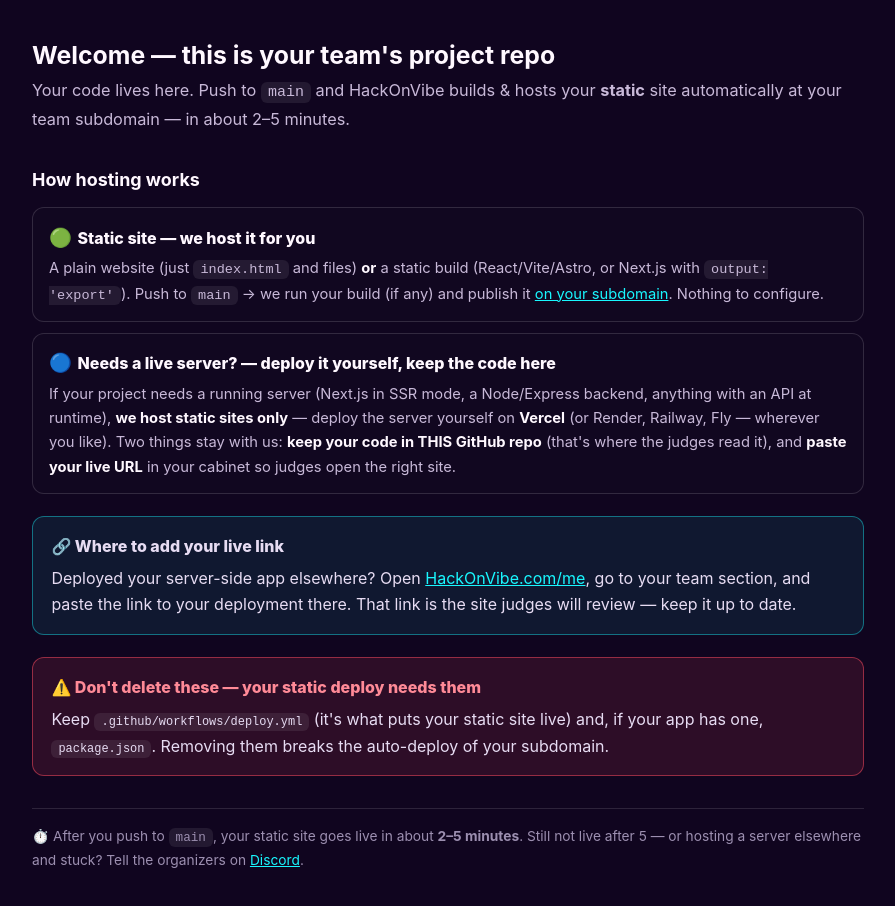
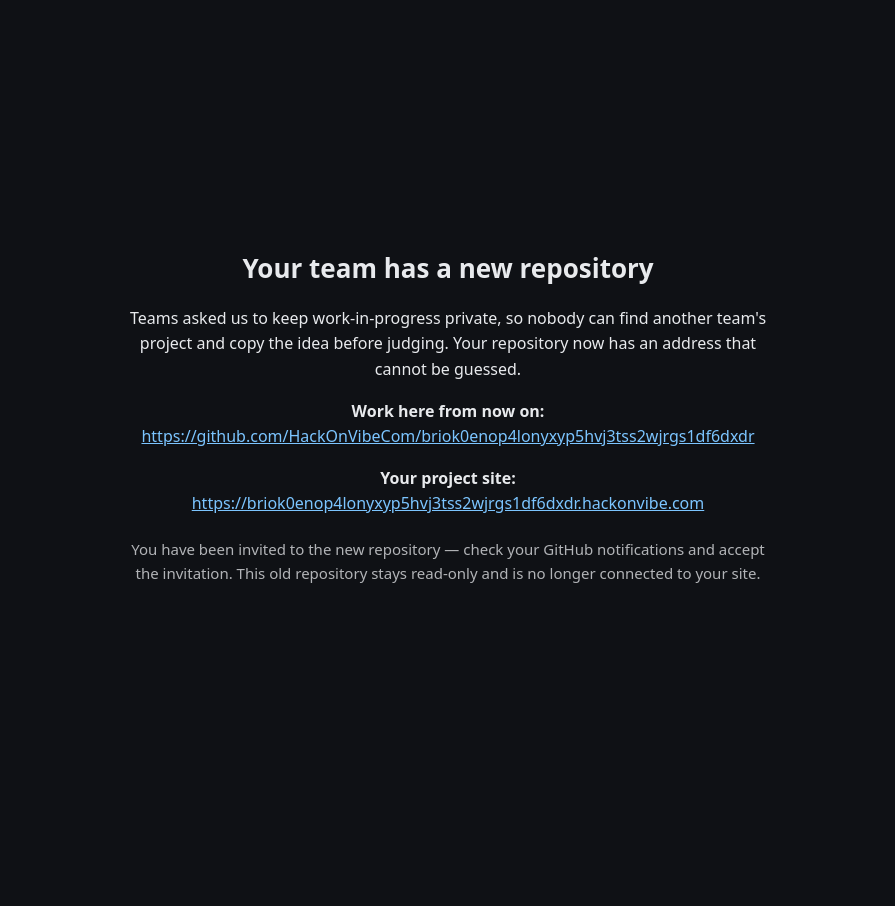
Before and after one commit to HackOnVibeCom/2026-08-upcoa-governance, a plain HTML site: page index.html in a window 1280 px wide. Shown: the whole page, without its empty margins (192-1087 px from the left). After the commit the page ends 848 px from the top, so only its background shows below. Drawn offline with Linux system fonts and the light colour scheme.

Commit message:
notice: team repository moved to a private address

```diff
--- a/index.html
+++ b/index.html
@@ -1,55 +1,21 @@
 <!doctype html>
-<html lang="en">
-<head><meta charset="utf-8"><meta name="viewport" content="width=device-width, initial-scale=1"><title>HackOnVibe — how we host your project</title>
+<html lang="en"><head><meta charset="utf-8" />
+<meta name="viewport" content="width=device-width, initial-scale=1" />
+<title>This team repository has moved</title>
 <style>
-body{margin:0;min-height:100vh;background:#10051f;color:#fff8ff;font-family:Inter,system-ui,sans-serif;padding:2.5rem 1.25rem;line-height:1.65}
-main{max-width:52rem;margin:0 auto}
-h1{font-size:1.55rem;margin:0 0 .4rem;line-height:1.25}
-.sub{color:#c8b9d8;font-size:1.02rem;margin:0 0 1.8rem}
-h2{font-size:1.12rem;margin:2rem 0 .8rem}
-p{color:#e7dcf3;margin:0 0 1rem}
-a{color:#19f7ff;word-break:break-word}
-code{background:rgba(255,255,255,.08);padding:2px 7px;border-radius:6px;font-size:.92em}
-ul.builds{list-style:none;padding:0;margin:0 0 1rem;display:grid;gap:.7rem}
-ul.builds li{border:1px solid rgba(255,255,255,.14);background:rgba(19,9,34,.6);border-radius:12px;padding:.85rem 1rem}
-.bt{font-weight:800;font-size:1rem}
-.bt .em{font-size:1.15rem;margin-right:.35rem}
-.trig{color:#c8b9d8;font-size:.92rem;margin:.25rem 0 0}
-.trig b{color:#fff8ff}
-.note{border-radius:12px;padding:1rem 1.15rem;margin:1.4rem 0 0}
-.note.info{border:1px solid rgba(25,247,255,.4);background:rgba(25,247,255,.08)}
-.note.warn{border:1px solid rgba(255,77,97,.5);background:rgba(255,77,97,.12)}
-.note .nt{font-weight:800;margin:0 0 .35rem;display:flex;align-items:center;gap:.4rem}
-.note.warn .nt{color:#ff8a97}
-.foot{color:#9c8fb0;font-size:.86rem;margin:2rem 0 0;padding-top:1rem;border-top:1px solid rgba(255,255,255,.12)}
-</style>
-</head>
-<body><main>
-<h1>Welcome — this is your team's project repo</h1>
-<p class="sub">Your code lives here. Push to <code>main</code> and HackOnVibe builds &amp; hosts your <b>static</b> site automatically at your team subdomain — in about 2&ndash;5 minutes.</p>
-
-<h2>How hosting works</h2>
-<ul class="builds">
-  <li>
-    <div class="bt"><span class="em">🟢</span>Static site &mdash; we host it for you</div>
-    <p class="trig">A plain website (just <code>index.html</code> and files) <b>or</b> a static build (React/Vite/Astro, or Next.js with <code>output: 'export'</code>). Push to <code>main</code> &rarr; we run your build (if any) and publish it <a href="/">on your subdomain</a>. Nothing to configure.</p>
-  </li>
-  <li>
-    <div class="bt"><span class="em">🔵</span>Needs a live server? &mdash; deploy it yourself, keep the code here</div>
-    <p class="trig">If your project needs a running server (Next.js in SSR mode, a Node/Express backend, anything with an API at runtime), <b>we host static sites only</b> &mdash; deploy the server yourself on <b>Vercel</b> (or Render, Railway, Fly &mdash; wherever you like). Two things stay with us: <b>keep your code in THIS GitHub repo</b> (that's where the judges read it), and <b>paste your live URL</b> in your cabinet so judges open the right site.</p>
-  </li>
-</ul>
-
-<div class="note info">
-  <p class="nt">🔗 Where to add your live link</p>
-  <p style="margin:0">Deployed your server-side app elsewhere? Open <a href="https://hackonvibe.com/me">HackOnVibe.com/me</a>, go to your team section, and paste the link to your deployment there. That link is the site judges will review &mdash; keep it up to date.</p>
-</div>
-
-<div class="note warn">
-  <p class="nt">⚠️ Don't delete these &mdash; your static deploy needs them</p>
-  <p style="margin:0">Keep <code>.github/workflows/deploy.yml</code> (it's what puts your static site live) and, if your app has one, <code>package.json</code>. Removing them breaks the auto-deploy of your subdomain.</p>
-</div>
-
-<p class="foot">⏱️ After you push to <code>main</code>, your static site goes live in about <b>2&ndash;5 minutes</b>. Still not live after 5 &mdash; or hosting a server elsewhere and stuck? Tell the organizers on <a href="https://discord.gg/tU6NqSaS8">Discord</a>.</p>
-</main></body>
-</html>
+  body { margin:0; min-height:100vh; display:grid; place-items:center; background:#0f1115; color:#e8eaed;
+         font:16px/1.6 system-ui,-apple-system,Segoe UI,Roboto,sans-serif; padding:24px; }
+  .card { max-width:640px; text-align:center; }
+  h1 { font-size:26px; margin:0 0 16px; }
+  a { color:#7cc5ff; word-break:break-all; }
+  .why { opacity:.75; font-size:15px; margin-top:20px; }
+</style></head>
+<body><div class="card">
+  <h1>Your team has a new repository</h1>
+  <p>Teams asked us to keep work-in-progress private, so nobody can find another team's project and copy
+     the idea before judging. Your repository now has an address that cannot be guessed.</p>
+  <p><strong>Work here from now on:</strong><br /><a href="https://github.com/HackOnVibeCom/briok0enop4lonyxyp5hvj3tss2wjrgs1df6dxdr">https://github.com/HackOnVibeCom/briok0enop4lonyxyp5hvj3tss2wjrgs1df6dxdr</a></p>
+  <p><strong>Your project site:</strong><br /><a href="https://briok0enop4lonyxyp5hvj3tss2wjrgs1df6dxdr.hackonvibe.com">https://briok0enop4lonyxyp5hvj3tss2wjrgs1df6dxdr.hackonvibe.com</a></p>
+  <p class="why">You have been invited to the new repository — check your GitHub notifications and accept
+     the invitation. This old repository stays read-only and is no longer connected to your site.</p>
+</div></body></html>
```
